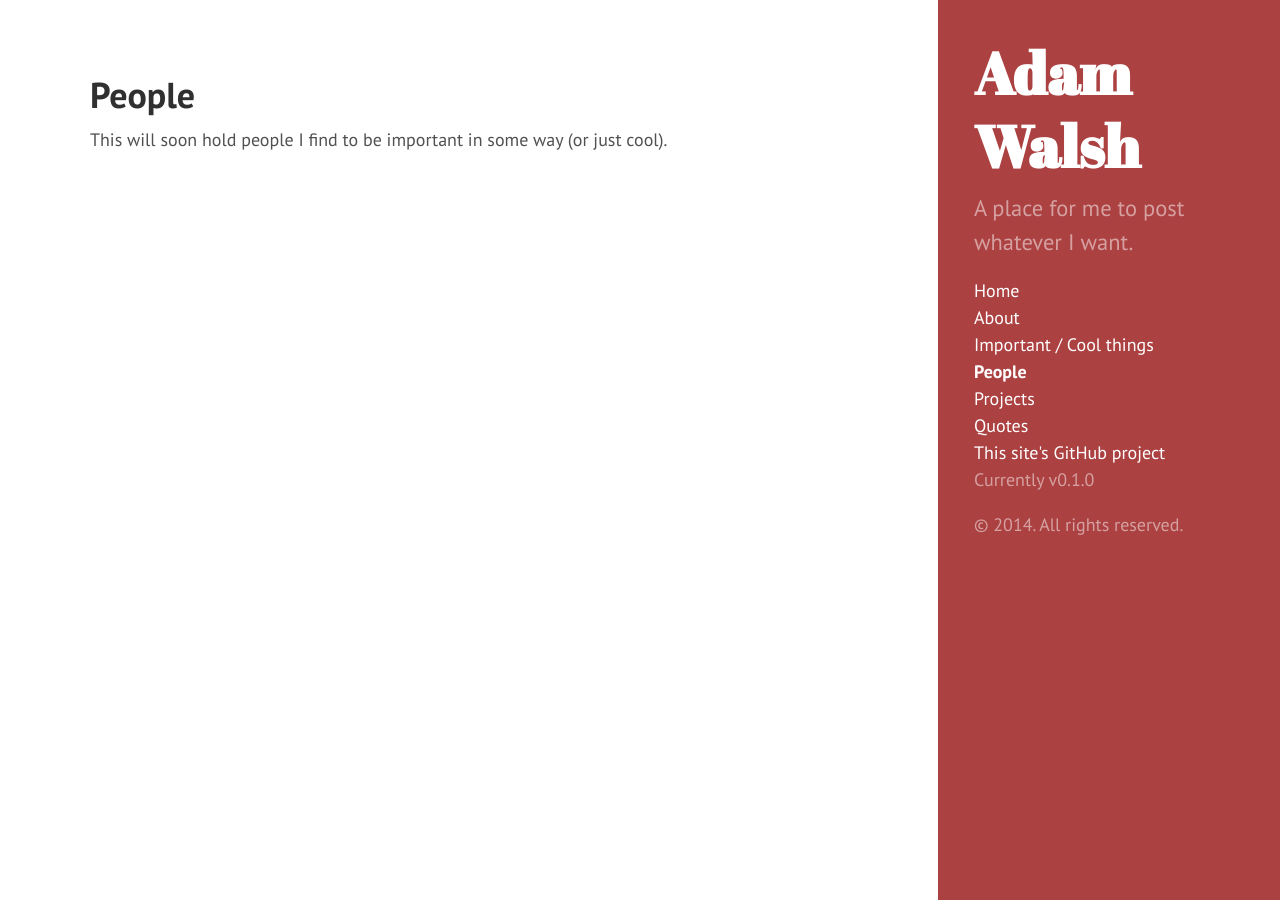
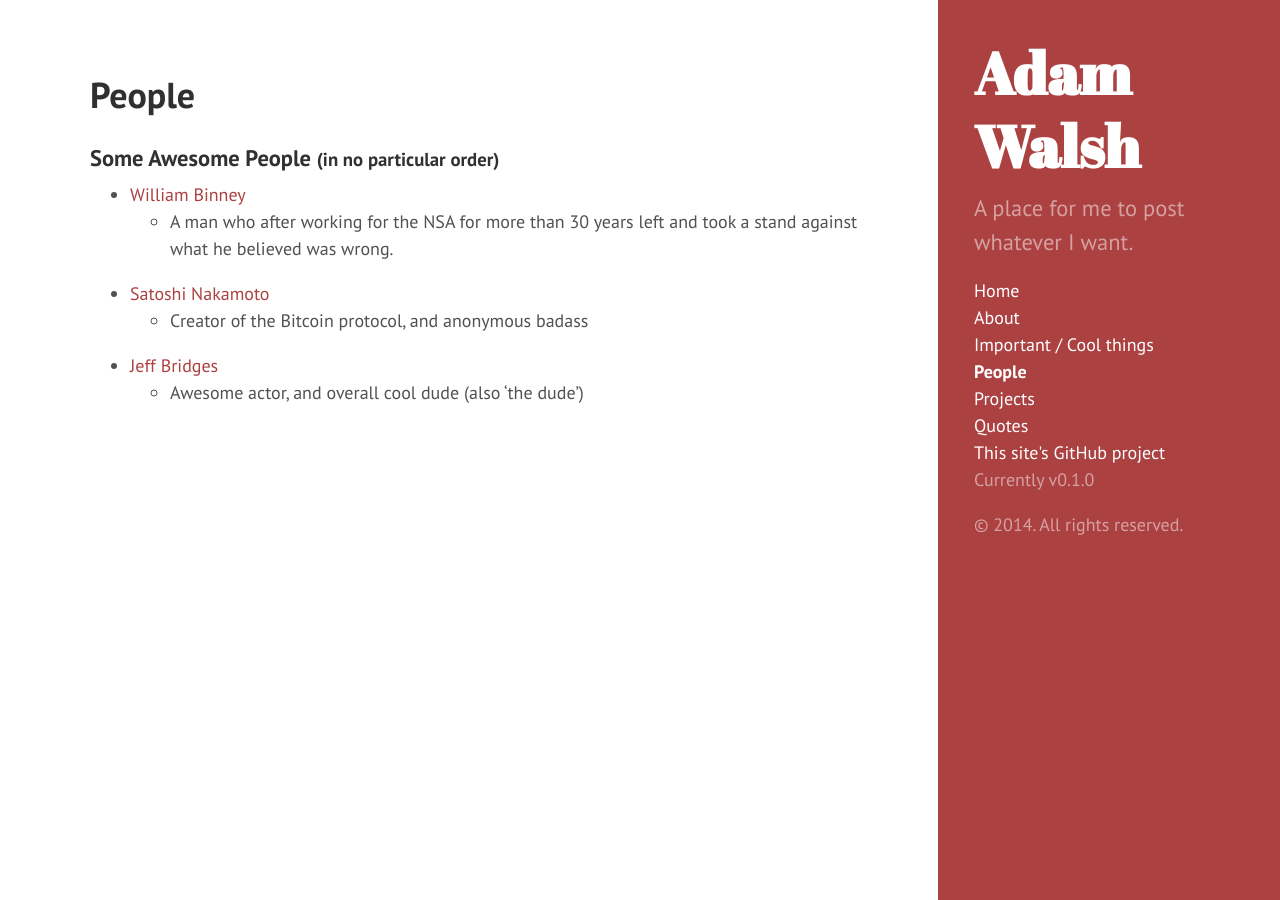
Before and after one commit to walshie4/walshie4.github.io, a Jekyll site: the page built from people.md, in a window 1280 px wide. Built offline with Jekyll 4.4.1, drawn with Linux system fonts in a browser that asks for light colours; Markdown is read by kramdown in place of the engine named in the settings.

Commit message:
Added some awesome people to my people page, people.

```diff
--- a/people.md
+++ b/people.md
@@ -2,4 +2,14 @@
 layout: page-sidebar
 title: People
 ---
-This will soon hold people I find to be important in some way (or just cool).
+###Some Awesome People <small>(in no particular order)</small>
+
+* [William Binney](http://en.wikipedia.org/wiki/William_Binney_%28U.S._intelligence_official%29)
+    * A man who after working for the NSA for more than 30 years left and
+    took a stand against what he believed was wrong.
+
+* [Satoshi Nakamoto](http://en.wikipedia.org/wiki/Satoshi_Nakamoto)
+    * Creator of the Bitcoin protocol, and anonymous badass
+
+* [Jeff Bridges](http://en.wikipedia.org/wiki/Jeff_Bridges)
+    * Awesome actor, and overall cool dude (also 'the dude')
```
